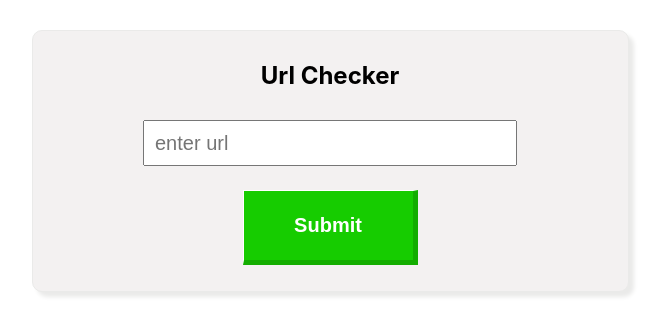
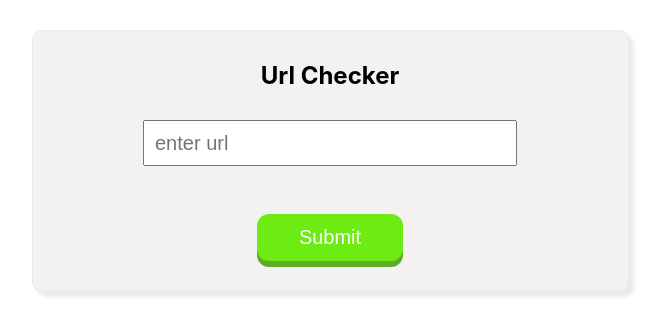
Before and after one commit to maxcramer/phantom2, a React (Create React App) app: page / in a window 1280 px wide. Shown: the top 336 px of the page, without its empty margins (310-975 px from the left). Built offline with nearby package versions, Linux system fonts and the light colour scheme.

Commit message:
adding styling to submit button

```diff
--- a/src/components/UrlInput/UrlInput.css
+++ b/src/components/UrlInput/UrlInput.css
@@ -23,41 +23,38 @@ form {
     top: 100px;
 }
 
-.submit_btn {
-    width: 175px;
-    height: 75px;
-    font-size: 20px;
-    font-weight: bold;
-    font-family: Arial, Helvetica, sans-serif;
-    padding: 20px;
-    background-color: #16CC00;
-    color: white;
-    border: 1px solid white;
-    align-items: center;
-    margin: 10px;
-    border-bottom: 5px solid #13AD00;
-    border-right: 5px solid #13AD00;
-    position: absolute;
-    top: 180px;
-    cursor: pointer;
-}
+ #pushable2 {
+     background: hsl(95, 60%, 42%);
+     border-radius: 12px;
+     border: none;
+     padding: 0;
+     cursor: pointer;
+     outline-offset: 4px;
+     top: 110px;
+     position: relative
+ }
 
-.submit_btn:active {
-    border-top: 5px solid #13AD00;
-    border-left: 5px solid #13AD00;
-    border-bottom: 0;
-    border-right: 0;
-}
+ #front2 {
+     display: block;
+     padding: 12px 42px;
+     border-radius: 12px;
+     font-size: 1.25rem;
+     background: hsl(95, 85%, 50%);
+     color: white;
+     transform: translateY(-6px);
+ }
 
-
+ #pushable2:active #front2 {
+     transform: translateY(-2px);
+ }
 @media only screen and (max-width: 600px) {
     form {
         width: 85%;
     }
 
-    .submit_btn {
+    /* .submit_btn {
         width: 50%;
-    }
+    } */
 
     .text_input {
         width: 60%;
--- a/src/components/UrlInput/UrlInput.js
+++ b/src/components/UrlInput/UrlInput.js
@@ -26,7 +26,9 @@ function UrlInput({ onSubmit, setUrl, url }) {
             id="input"
             onChange={(e) => setUrl(e.target.value)}
           />
-          <input type="submit" value="Submit" className="submit_btn" />
+          <button id="pushable2" type="submit">
+            <span id="front2">Submit</span>
+          </button>
         </form>
       </section>
     </React.Fragment>
--- a/src/components/UrlList/UrlList.css
+++ b/src/components/UrlList/UrlList.css
@@ -67,16 +67,6 @@ a:hover {
     text-decoration: underline;
 }
 
-@media only screen and (max-width: 600px) {
-    .url_item {
-        width: 85%;
-    }
-
-    .validation_delete {
-        width: 25%;
-    }
-}
-
 #clear-all_btn {
     width: 175px;
     height: auto;
@@ -123,3 +113,13 @@ a:hover {
 #pushable:active #front {
     transform: translateY(-2px);
 }
+
+@media only screen and (max-width: 600px) {
+    .url_item {
+        width: 85%;
+    }
+
+    .validation_delete {
+        width: 25%;
+    }
+}
```
